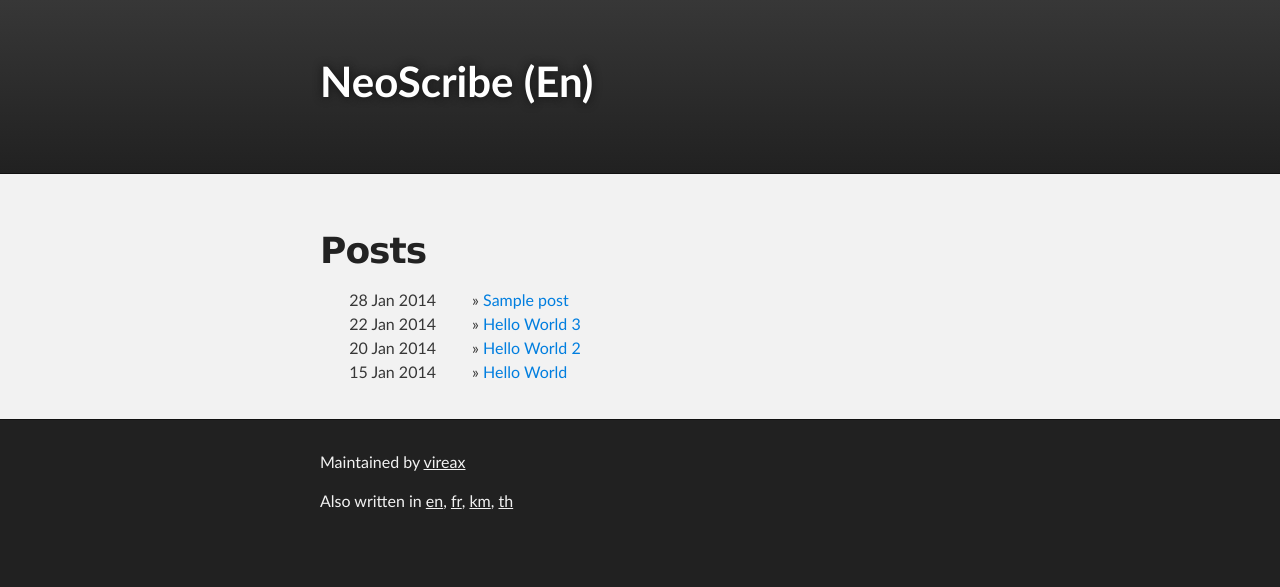
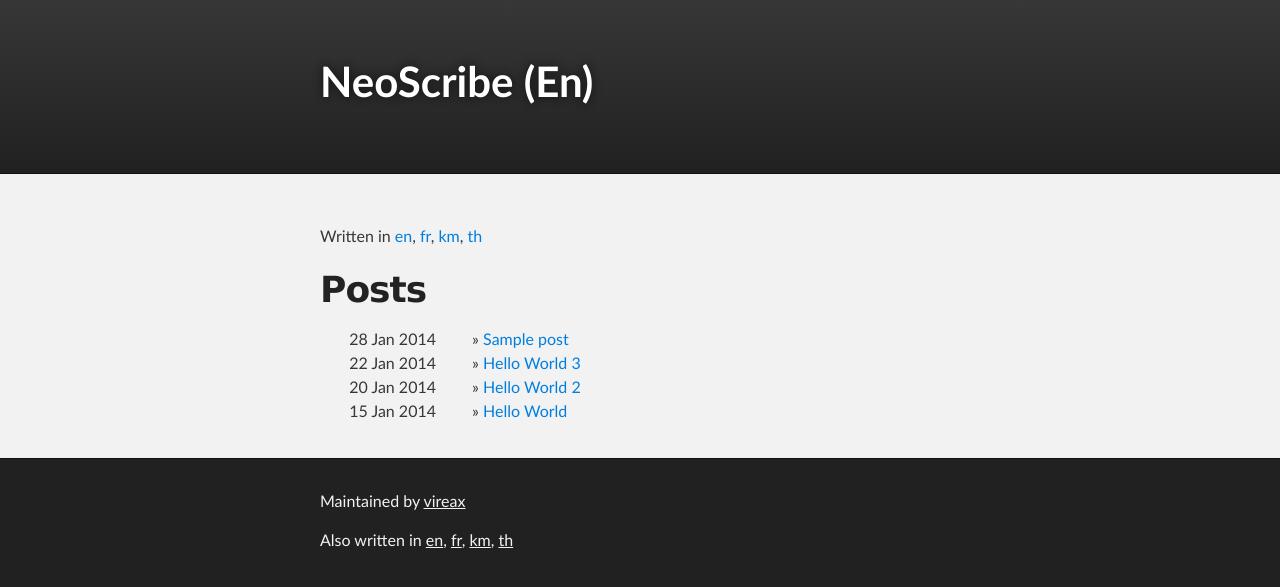
Before and after one commit to vireax/en, a Jekyll site: the page built from index.html, in a window 1280 px wide. Shown: the top 587 px of the page. Built offline with Jekyll 4.4.1, drawn with Linux system fonts in a browser that asks for light colours; the list of posts is cut into pages by our own code.

Commit message:
Update index.html

```diff
--- a/index.html
+++ b/index.html
@@ -3,7 +3,12 @@ layout: default
 title: NeoScribe
 ---
 
-{% if paginator.page == 1 %}<!--p>paginator = 1</p-->{% endif %}
+{% if paginator.page == 1 %}
+<p>Written in <a href="http://vireax.github.io/en">en</a>,
+<a href="http://vireax.github.io/fr">fr</a>,
+<a href="http://vireax.github.io/km">km</a>,
+<a href="http://vireax.github.io/th">th</a></p>
+{% endif %}
 
 <h1>Posts</h1>
 
```
